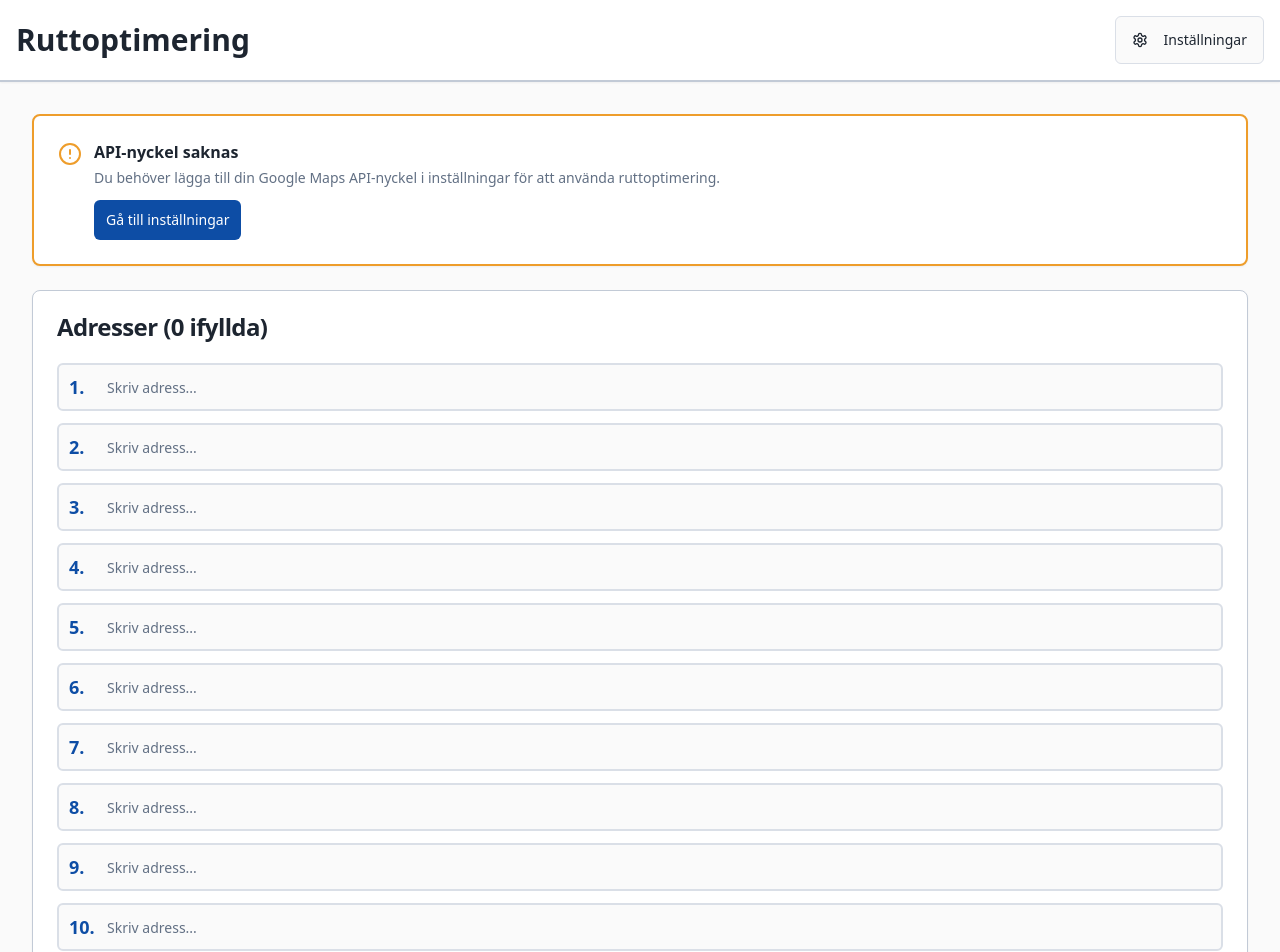
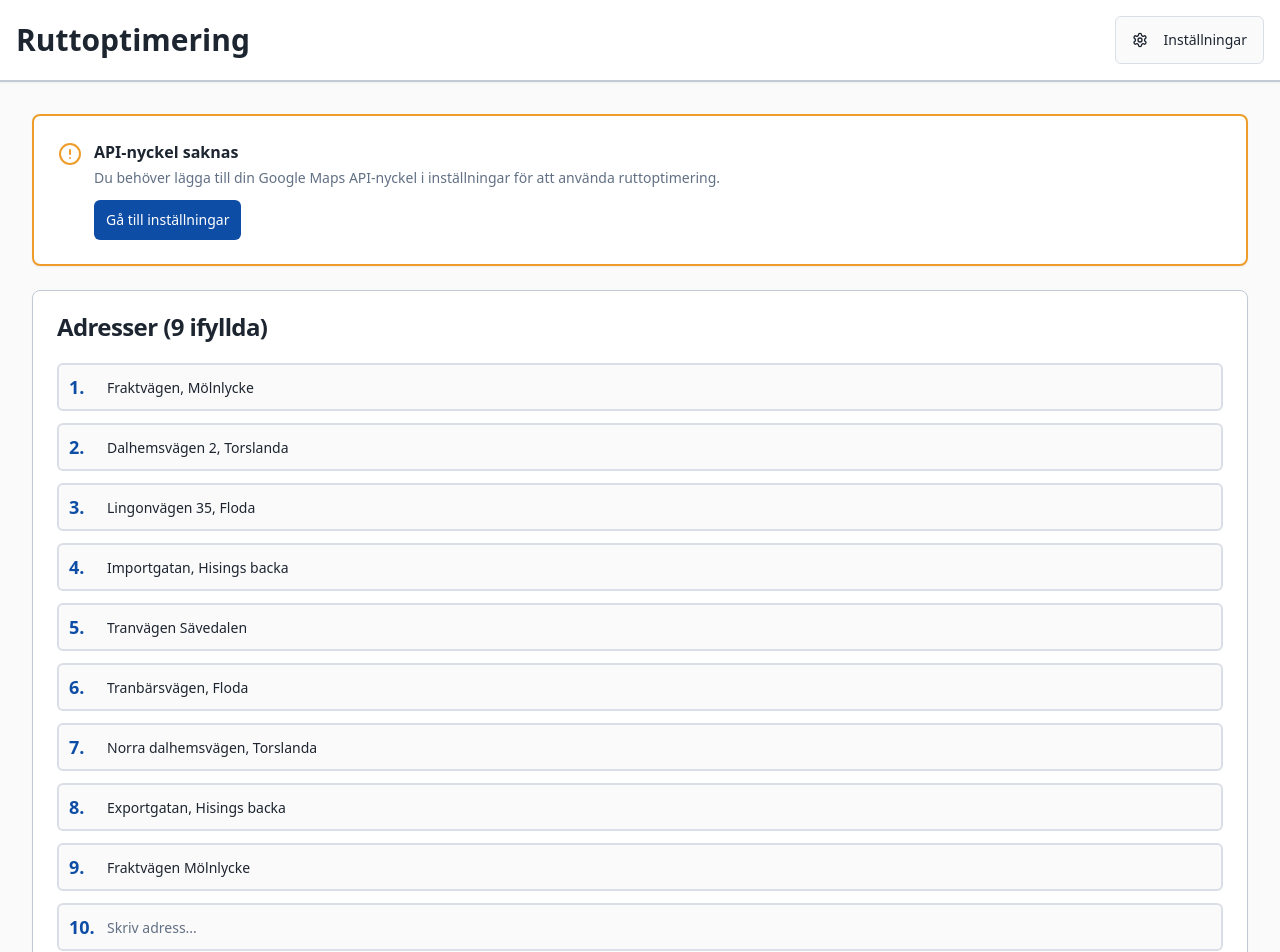
Before and after one commit to magido87/rutt-hj, a React (Vite) app: page / in a window 1280 px wide. Shown: the top 952 px of the page. Built offline with nearby package versions, Linux system fonts and the light colour scheme; the HTML template or start-up script is replaced by a standard one.

Commit message:
Add default addresses to form

```diff
--- a/src/pages/Index.tsx
+++ b/src/pages/Index.tsx
@@ -15,9 +15,18 @@ interface Address {
 
 const Index = () => {
   const navigate = useNavigate();
-  const [addresses, setAddresses] = useState<Address[]>(
-    Array(10).fill({ value: "", placeId: undefined })
-  );
+  const [addresses, setAddresses] = useState<Address[]>([
+    { value: "Fraktvägen, Mölnlycke", placeId: undefined },
+    { value: "Dalhemsvägen 2, Torslanda", placeId: undefined },
+    { value: "Lingonvägen 35, Floda", placeId: undefined },
+    { value: "Importgatan, Hisings backa", placeId: undefined },
+    { value: "Tranvägen Sävedalen", placeId: undefined },
+    { value: "Tranbärsvägen, Floda", placeId: undefined },
+    { value: "Norra dalhemsvägen, Torslanda", placeId: undefined },
+    { value: "Exportgatan, Hisings backa", placeId: undefined },
+    { value: "Fraktvägen Mölnlycke", placeId: undefined },
+    { value: "", placeId: undefined },
+  ]);
   const [apiKey, setApiKey] = useState("");
   const [isOptimizing, setIsOptimizing] = useState(false);
   const [optimizedRoute, setOptimizedRoute] = useState<OptimizedRoute | null>(null);
```
